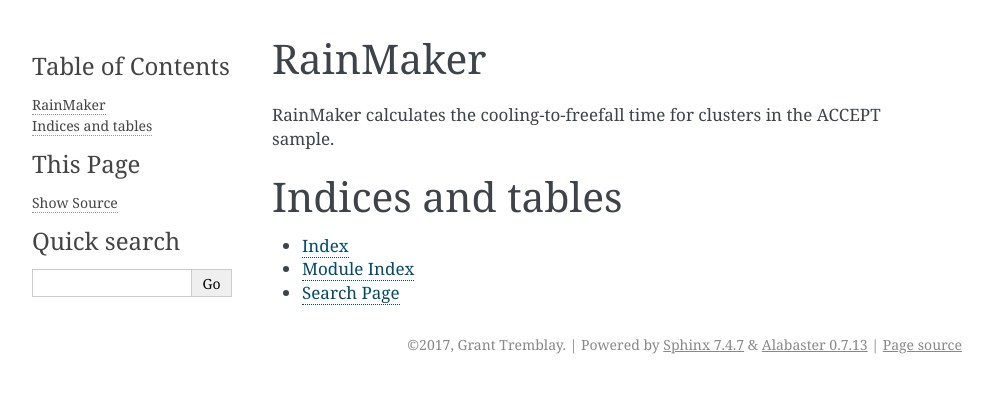
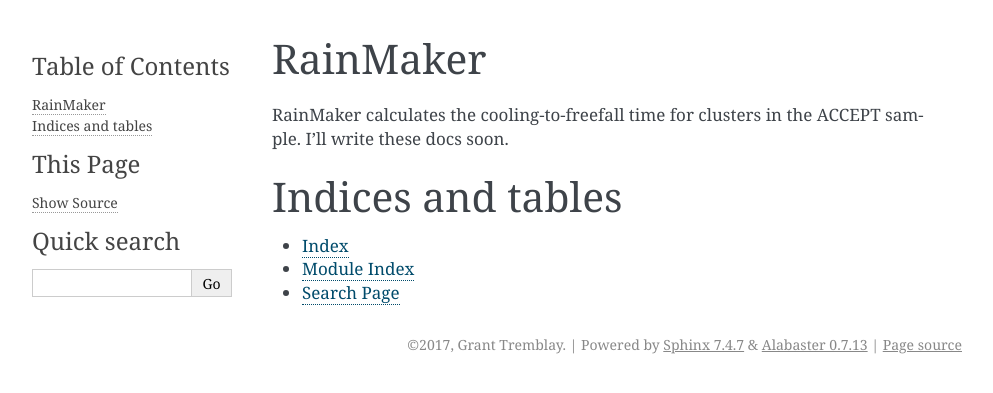
Before and after one commit to granttremblay/RainMaker, a Sphinx documentation site: the page built from docs/index.rst, in a window 1280 px wide. Shown: the top 393 px of the page, without its empty margins (148-1141 px from the left). Built offline with Sphinx 7.4.7, drawn with Linux system fonts in a browser that asks for light colours.

Commit message:
I make the best commits, fantastic commits.

```diff
--- a/docs/index.rst
+++ b/docs/index.rst
@@ -3,7 +3,7 @@ RainMaker
 =========
 
 RainMaker calculates the cooling-to-freefall time for clusters in the
-ACCEPT sample.
+ACCEPT sample. I'll write these docs soon.
 
 .. toctree::
    :maxdepth: 2
```
